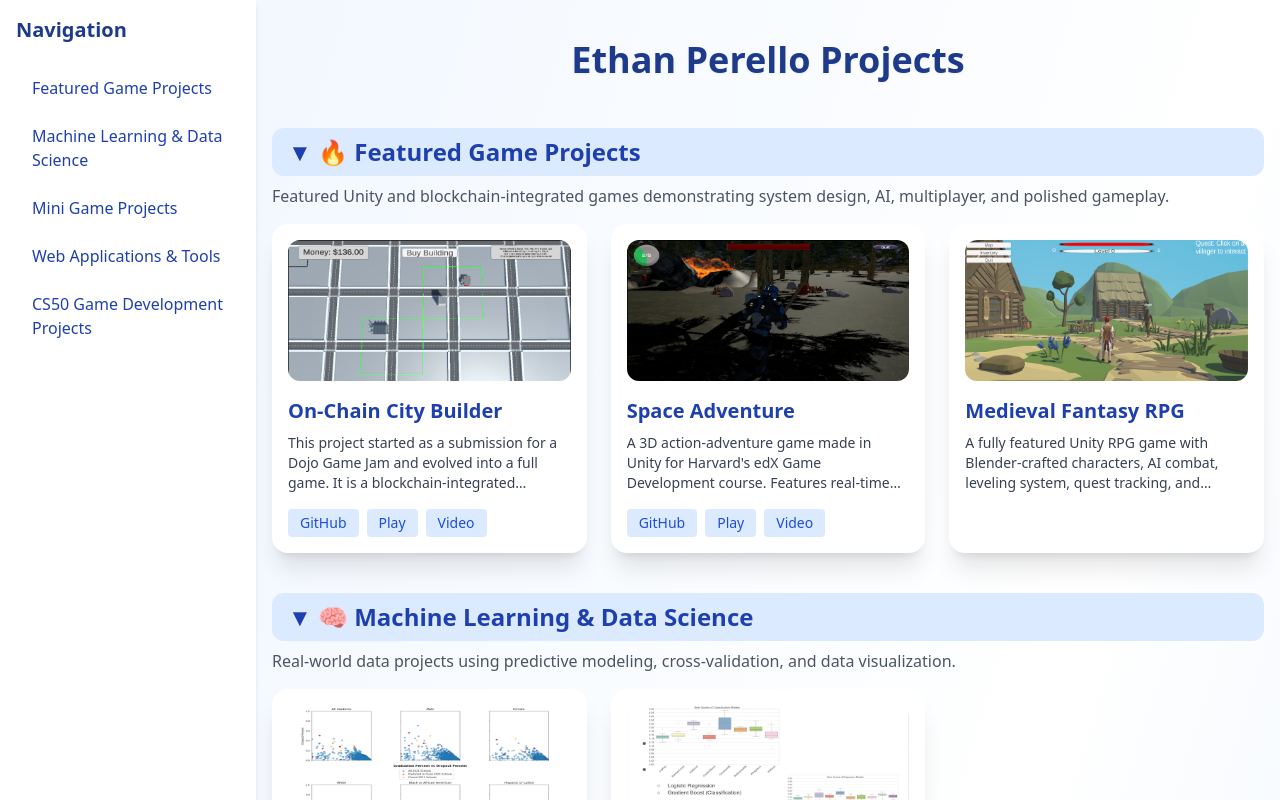
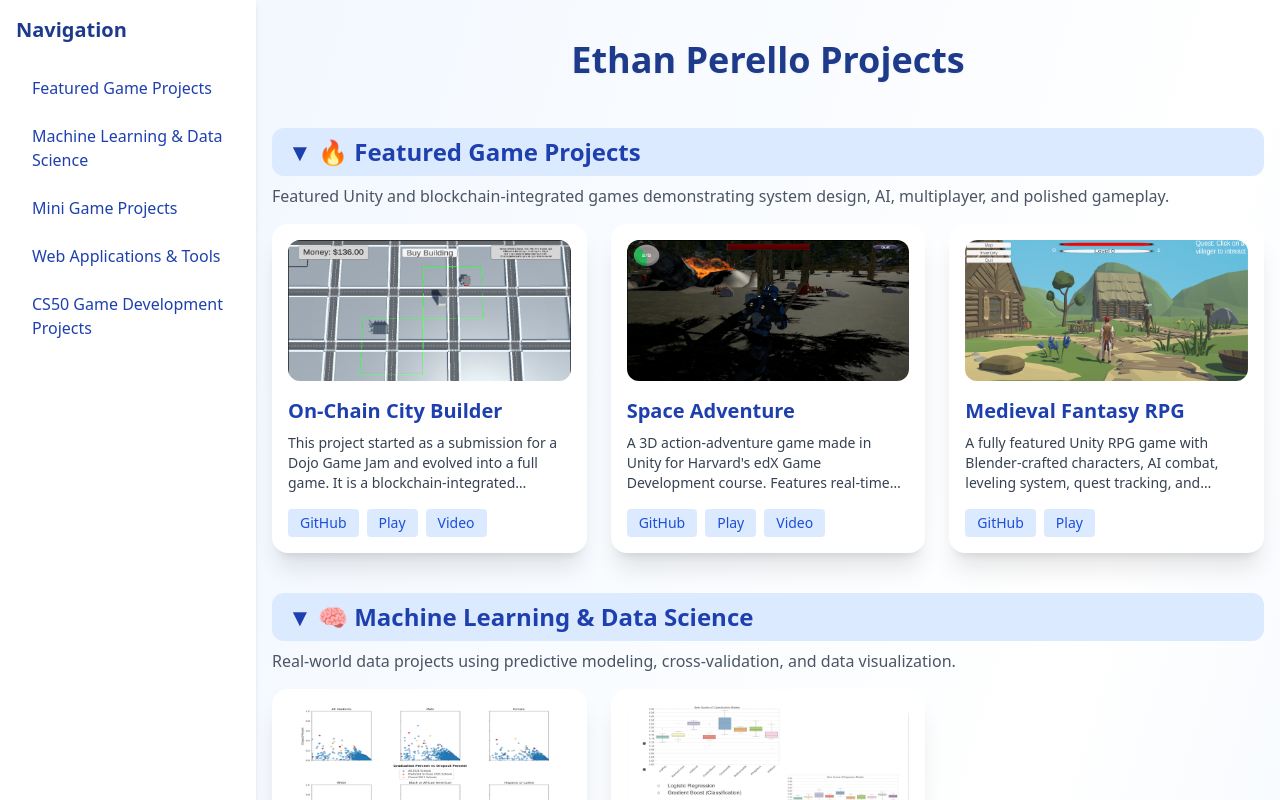
Before and after one commit to EthanPerello/EthanPerello.github.io, a React (Create React App) app: page / in a window 1280 px wide. Shown: the top 800 px of the page. Built offline with nearby package versions, Linux system fonts and the light colour scheme.

Commit message:
Update before deploy

```diff
--- a/src/App.js
+++ b/src/App.js
@@ -183,7 +183,9 @@ Players explore a space-themed map, collect items, and destroy enemies while nav
     image: rpgImage,
     description: `A fully featured Unity RPG game with Blender-crafted characters, AI combat, leveling system, quest tracking, and customizable character appearance. Players battle goblins and skeletons, gain experience, upgrade stats, and accept quests from NPCs.
 
-Includes ranged and melee combat, persistent object states, pet companions, inventory/equipment system, and a dynamic UI that updates in real time. Game logic is modular and scalable for future expansion (bosses, new zones, advanced items). Demonstrates game design, AI architecture, and C# systems integration.`
+Includes ranged and melee combat, persistent object states, pet companions, inventory/equipment system, and a dynamic UI that updates in real time. Game logic is modular and scalable for future expansion (bosses, new zones, advanced items). Demonstrates game design, AI architecture, and C# systems integration.`,
+    github: "https://github.com/EthanPerello/MidievalFantasyRPG",
+    play: "https://ethanperello.itch.io/midieval-fantasy-rpg"
   }
 ];
 
```
